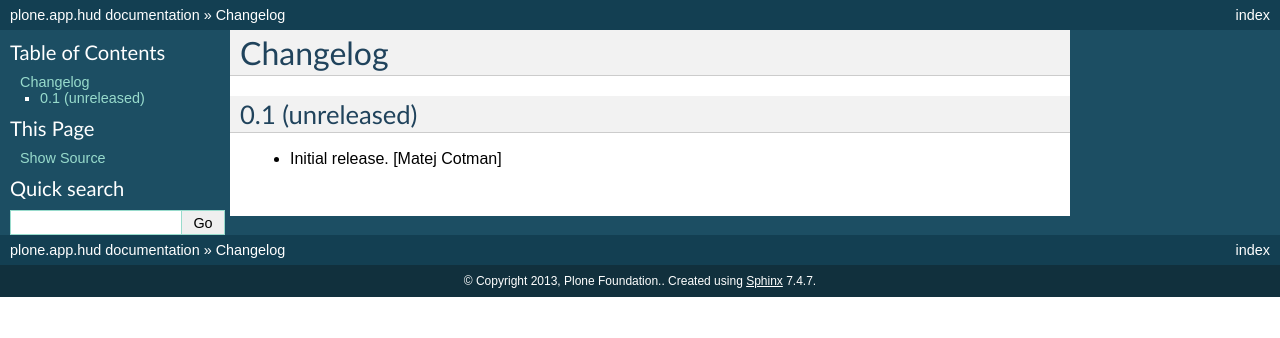
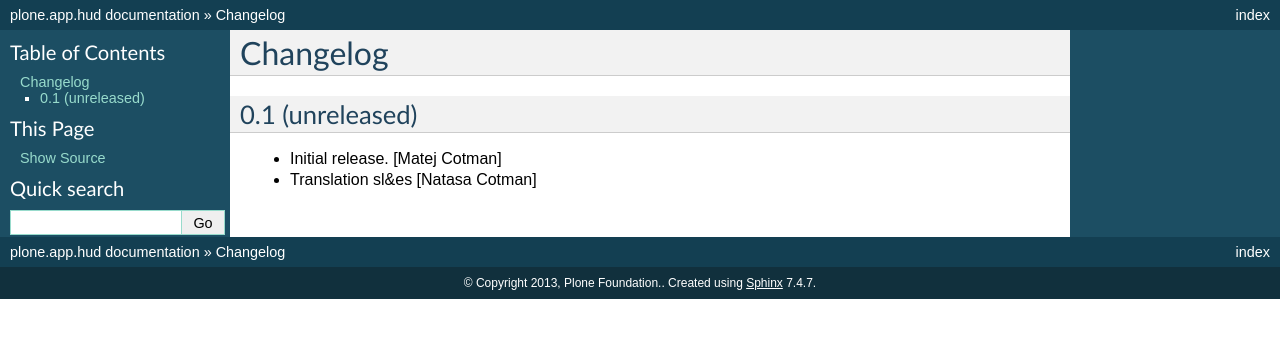
Before and after one commit to plone/plone.app.hud, a Sphinx documentation site: the page built from docs/CHANGELOG.rst, in a window 1280 px wide. Shown: the top 338 px of the page. Built offline with Sphinx 7.4.7, drawn with Linux system fonts in a browser that asks for light colours.

Commit message:
Add description in changelog

```diff
--- a/docs/CHANGELOG.rst
+++ b/docs/CHANGELOG.rst
@@ -7,3 +7,6 @@ Changelog
 
 - Initial release.
   [Matej Cotman]
+
+- Translation sl&es
+  [Natasa Cotman]
```
